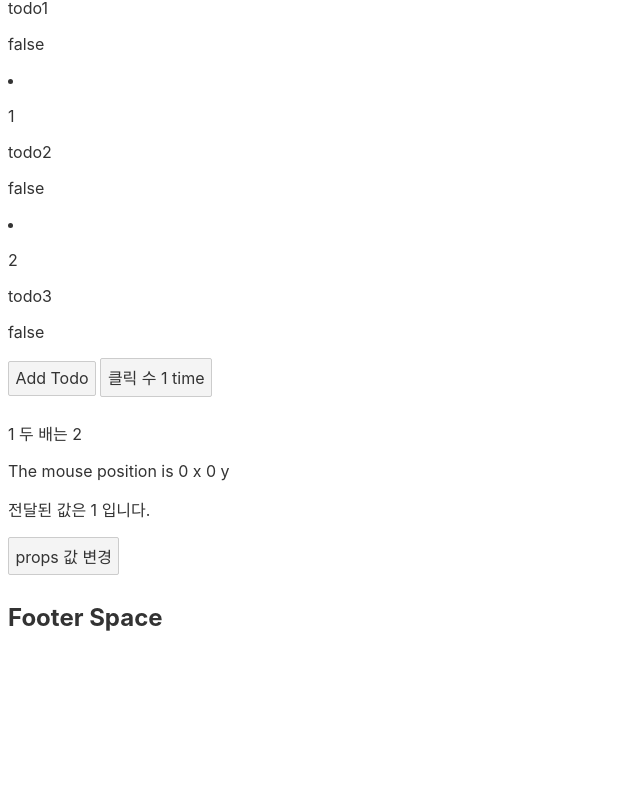
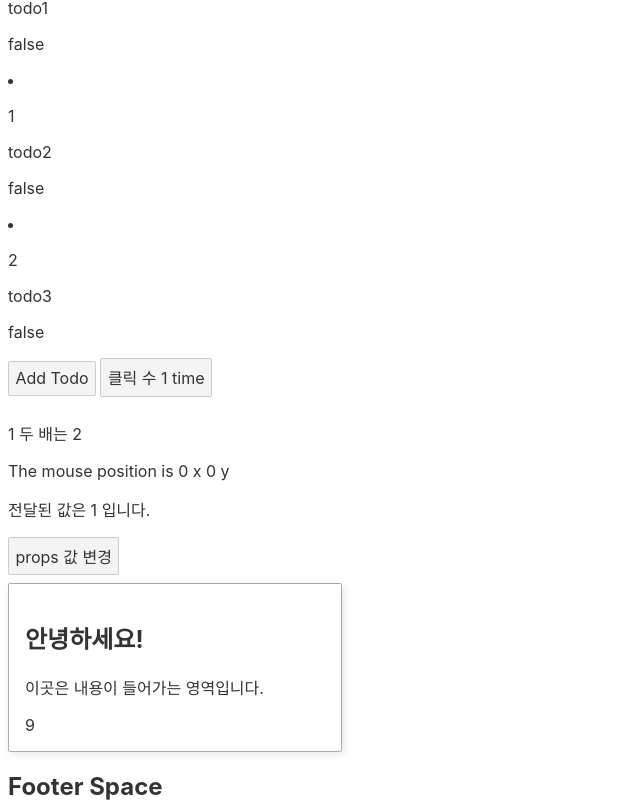
Before and after one commit to sangjinsu/svelte-frontend, a Svelte app in the folder svelte-components/: page / in a window 1280 px wide. Shown: the part 301-1102 px from the top of the page, without its empty margins (0-640 px from the left). Before the commit the page ends 933 px from the top, so only its background shows below. Built offline with nearby package versions, Linux system fonts and the light colour scheme.

Commit message:
✨ 슬롯

```diff
--- a/svelte-components/src/App.svelte
+++ b/svelte-components/src/App.svelte
@@ -3,6 +3,7 @@
     import Footer from './footer.svelte';
     import Header from './header.svelte';
     import Middle from './middle.svelte';
+    import Card from './card.svelte'
 
     let list = [
         {
@@ -53,6 +54,9 @@
         m.x = event.clientX
         m.y = event.clientY
     }
+
+    let hovering = 7
+
 </script>
 
 <main>
@@ -80,6 +84,15 @@
 
     <Middle count={count} handleClick={handleClick}/>
 
+    <Card let:hovering={hovering}>
+        <h2>안녕하세요!</h2>
+        <p>이곳은 내용이 들어가는 영역입니다.</p>
+
+        <span slot="hover">
+            {hovering}
+        </span>
+    </Card>
+
     <Footer/>
 </main>
 
--- /dev/null
+++ b/svelte-components/src/card.svelte
@@ -0,0 +1,19 @@
+<script>
+   let hovering = 9
+</script>
+
+<style>
+    .card {
+        width: 300px;
+        border: 1px solid #aaa;
+        border-radius: 2px;
+        box-shadow: 2px 2px 8px rgba(0, 0, 0, 0.1);
+        padding: 1em;
+        margin: 0 0 1em 0;
+    }
+</style>
+
+<div class="card">
+    <slot></slot>
+    <slot name="hover" {hovering}></slot>
+</div>
```
